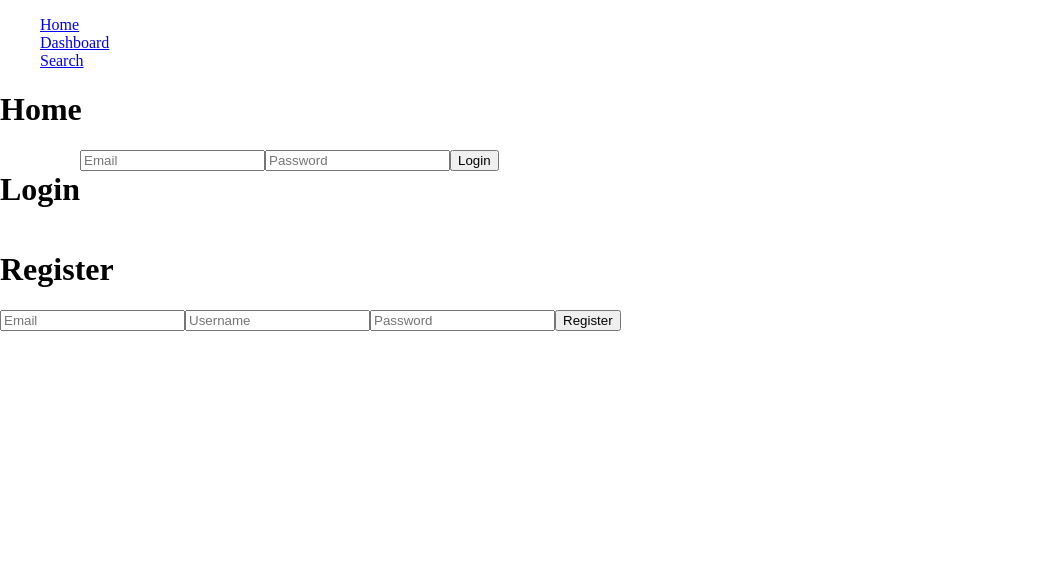
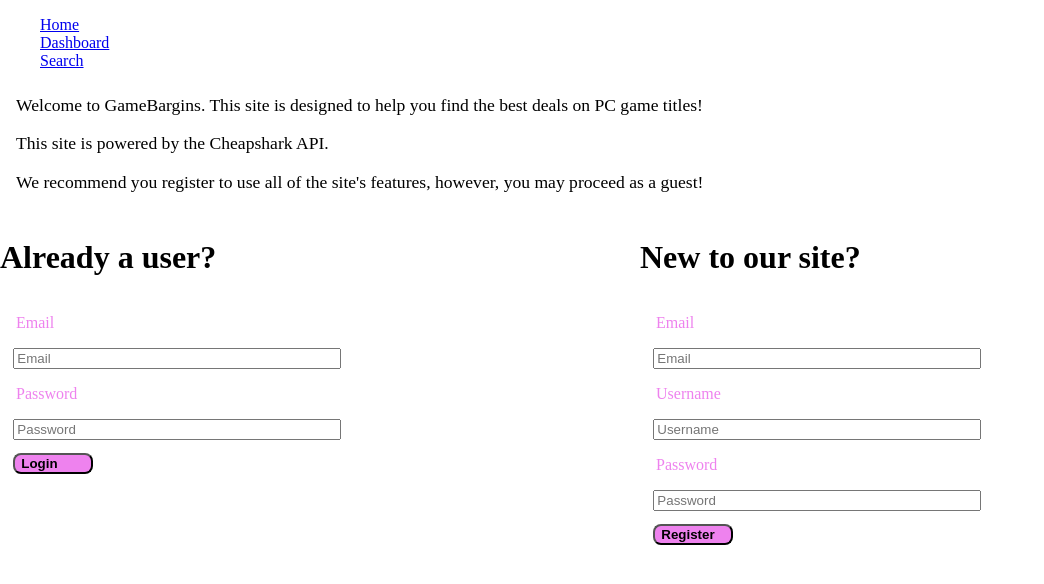
Before and after one commit to plaetzaw/GameBargins-Client, a Next.js app: page / in a window 1280 px wide. Shown: the top 584 px of the page, without its empty margins (0-1044 px from the left). Built offline with nearby package versions, Linux system fonts and the light colour scheme.

Commit message:
Initial home buildout

```diff
--- a/pages/components/organisms/Login.js
+++ b/pages/components/organisms/Login.js
@@ -7,12 +7,37 @@
 import CircularProgress from '@material-ui/core/CircularProgress'
 
 const Container = styled.div`
-display: flex;
+  display: flex;
+  flex-direction: column;
+  width: 50%;
 `
 const Spinner = styled.div`
-display: flex;
-align-items: center;
-justify-content: center;
+  display: flex;
+  align-items: center;
+  justify-content: center;
+`
+const Title = styled.div`
+`
+
+const Label = styled.div`
+  display: flex;
+  font-weight: 500;
+  color: violet;
+  margin: 1em 1em 1em 1em;
+`
+
+const Input = styled.input`
+  display: flex;
+  width: 50%;
+  margin: 0.2em 1em 0.2em 1em;
+`
+const Button = styled.button`
+  display: flex;
+  border-radius: 8px;
+  font-weight: 700;
+  background-color: violet;
+  width: 80px;
+  margin: 1em 1em 0.2em 1em;
 `
 
 const Login = () => {
@@ -45,23 +70,25 @@
   }
   return (
     <Container>
-      <h1>Login</h1>
+      <h1>Already a user?</h1>
 
       {setLoadingUser ? (null) : (<Spinner><CircularProgress />Logging in</Spinner>)}
 
       <form>
-        <input
+        <Label>Email</Label>
+        <Input
           value={email}
           onChange={(e) => { setEmail(e.target.value) }}
           placeholder='Email'
-
         />
-        <input
+        <Label>Password</Label>
+        <Input
           value={password}
           onChange={(e) => { setPassword(e.target.value) }}
           placeholder='Password'
+          type='password'
         />
-        <button onClick={LoginUser}>Login</button>
+        <Button onClick={LoginUser}>Login</Button>
       </form>
 
       {/* {user && <button onClick={() => { setUser(null) }}>Logout</button>} */}
--- a/pages/components/organisms/Register.js
+++ b/pages/components/organisms/Register.js
@@ -1,18 +1,54 @@
 import { useState, useContext } from 'react'
 import { UserContext } from '../organisms/UserContext'
 import { useRouter } from 'next/router'
+import CircularProgress from '@material-ui/core/CircularProgress'
+import styled from 'styled-components'
 import axios from 'axios'
+
+const Container = styled.div`
+  display: flex;
+  flex-direction: column;
+  width: 50%;
+`
+
+const Spinner = styled.div`
+  display: flex;
+  align-items: center;
+  justify-content: center;
+`
+const Label = styled.div`
+  display: flex;
+  font-weight: 500;
+  color: violet;
+  margin: 1em 1em 1em 1em;
+`
+
+const Input = styled.input`
+  display: flex;
+  width: 50%;
+  margin: 0.2em 1em 0.2em 1em;
+`
+const Button = styled.button`
+  display: flex;
+  border-radius: 8px;
+  font-weight: 700;
+  background-color: violet;
+  width: 80px;
+  margin: 1em 1em 0.2em 1em;
+`
 
 const Register = () => {
   const { setUser } = useContext(UserContext)
   const [email, setEmail] = useState('')
   const [password, setPassword] = useState('')
   const [username, setUsername] = useState('')
+  const [loadinguser, setLoadingUser] = useState(false)
   const router = useRouter()
 
   const RegsiterUser = async (e) => {
     try {
       e.preventDefault()
+      setLoadingUser(true)
       const RegisterObj = {
         email: email,
         username: username,
@@ -27,33 +63,40 @@
       }
       setUser(UserObj)
       router.push('/dashboard')
+      setLoadingUser(false)
     } catch (e) {
       console.error(e)
     }
   }
   return (
-    <>
-      <h1>Register</h1>
+    <Container>
+      <h1>New to our site?</h1>
+      {setLoadingUser ? (null) : (<Spinner><CircularProgress />Logging in</Spinner>)}
+
       <form>
-        <input
+        <Label>Email</Label>
+        <Input
           value={email}
           onChange={(e) => { setEmail(e.target.value) }}
           placeholder='Email'
         />
-        <input
+        <Label>Username</Label>
+        <Input
           value={username}
           onChange={(e) => { setUsername(e.target.value) }}
           placeholder='Username'
 
         />
-        <input
+        <Label>Password</Label>
+        <Input
           value={password}
           onChange={(e) => { setPassword(e.target.value) }}
           placeholder='Password'
+          type='password'
         />
-        <button onClick={RegsiterUser}>Register</button>
+        <Button onClick={RegsiterUser}>Register</Button>
       </form>
-    </>
+    </Container>
   )
 }
 
--- a/pages/index.js
+++ b/pages/index.js
@@ -1,9 +1,26 @@
 import { useContext } from 'react'
 import { UserContext } from './components/organisms/UserContext'
 import Head from 'next/head'
-
+import styled from 'styled-components'
 import Login from './components/organisms/Login'
 import Register from './components/organisms/Register'
+
+const LoginRegisterWrapper = styled.div`
+  width: 100%;
+  display: flex;
+  flex-direction: row;
+`
+const TextContainer = styled.div`
+  display: flex;
+  flex-direction: column;
+  margin: 1em;
+`
+const IntroText = styled.div`
+  display: flex;
+  width: 100%;
+  font-size: 1.1em;
+  padding: 0.5em 0 0.5em 0;
+`
 
 const Home = () => {
   const { user } = useContext(UserContext)
@@ -17,8 +34,13 @@
         <link rel='icon' href='/favicon.ico' />
       </Head>
 
-      <h1>Home</h1>
-      {!user ? (<><Login /> <Register /></>) : null}
+      <TextContainer>
+        <IntroText>Welcome to GameBargins. This site is designed to help you find the best deals on PC game titles!</IntroText>
+        <IntroText>This site is powered by the Cheapshark API.</IntroText>
+        <IntroText>We recommend you register to use all of the site's features, however, you may proceed as a guest!</IntroText>
+      </TextContainer>
+
+      {!user ? (<LoginRegisterWrapper><Login /> <Register /></LoginRegisterWrapper>) : null}
 
     </div>
   )
```
